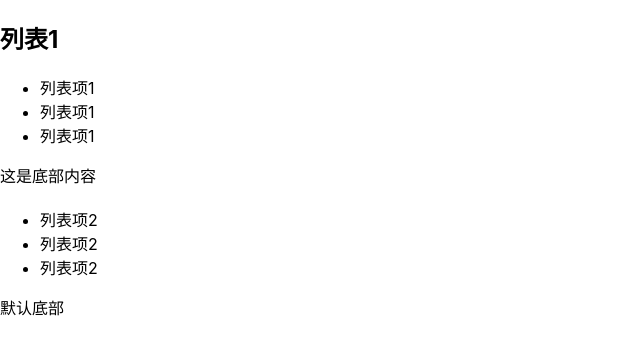
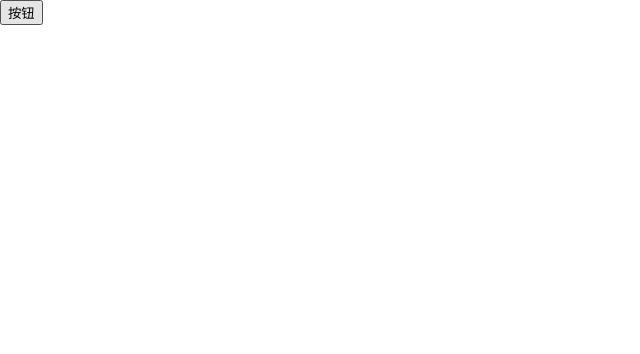
Before and after one commit to AFAN-LIFE/react-learn-wuyou, a React (Create React App) app: page / in a window 1280 px wide. Shown: the top 354 px of the page, without its empty margins (0-640 px from the left). Built offline with nearby package versions, Linux system fonts and the light colour scheme.

Commit message:
子组件给父组件传值

```diff
--- a/src/App.js
+++ b/src/App.js
@@ -1,55 +1,41 @@
-// // 组件标签自动会作为Props的属性，预定义的children就是内部的子元素
-// function List ({children}) {
-//   return (
-//     <>
-//       <h2>
-//           {title}
-//       </h2>
-//       <ul>
-//           {children}
-//       </ul>
-//     </>
-//   )
-// }
+import {useState} from 'react'
 
-// 因为有的不传递footer，所以footer要有一个默认值
-function List ({children, title, footer=<div>默认底部</div>}) {
+
+// 这里onActive是接收到一个函数
+function Detail ({ onActive }) {
+  const [status, setStatus] = useState(false)
+  function handleClick () {
+      setStatus(!status)
+      // 只要点击按钮，就调用函数传递新值，
+      onActive(status)
+  }
+
   return (
-    <>
-      <h2>
-          {title}
-      </h2>
-      <ul>
-          {children}
-      </ul>
-      {footer}
-    </>
+    <div>
+      <button onClick={handleClick}> 按钮</button>
+
+      <p style={{
+        display: status ? 'block' : 'none'
+      }}>Detail的内容</p>
+    </div>
   )
 }
 
 export default function App() {
   // 组件通信
-  // 3 将JSX作为Props传递
-  // 父组件除了传递DOM和React组件中的普通值外，还可以传递JSX，类似Vue的插槽概念
+  // 4 将子组件传递给父组件
+  // 注意：父组件传递给子组件的props都是单向（只读的），不要尝试修改
+  // 先让父组件给子组件一个函数，然后子组件设置一个事件触发，从而将结果通过函数传递给父组件
 
-  // 需求1： 子组件li作为children插入
-  // 需求2： 想在前后插入title和footer 实际中还可以将列表抽象成数组
+function handleActive (status) {
+  console.log('父组件收到', status)
+}
 
   return (
     <>
-      <List
-        title="列表1"
-        footer={<p>这是底部内容</p>}
-      >
-        <li>列表项1</li>
-        <li>列表项1</li>
-        <li>列表项1</li>
-      </List>
-      <List>
-        <li>列表项2</li>
-        <li>列表项2</li>
-        <li>列表项2</li>
-      </List>
+      <Detail
+        onActive={handleActive}
+      />
     </>
   );
 }
```
Also changed, not shown: 1 other file (tests, documents, lock files or other folders).
